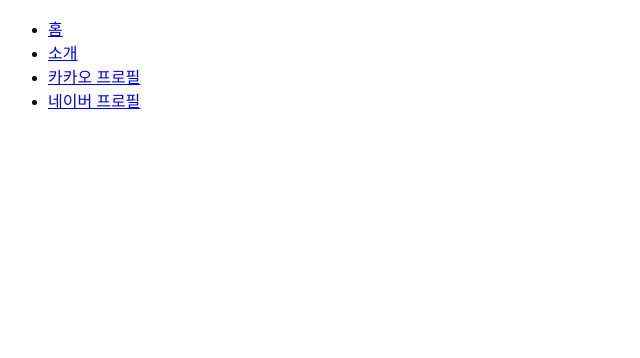
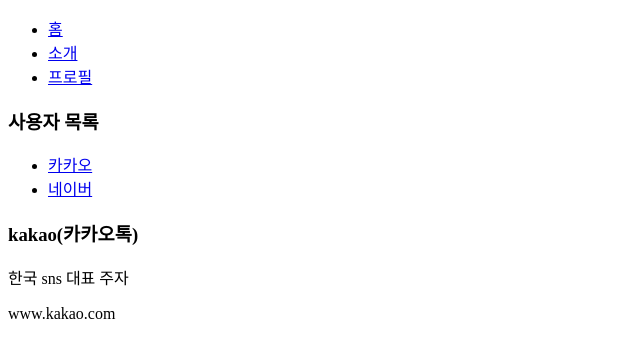
Before and after one commit to wjdgml3834/react-technique, a React (Create React App) app: page /profiles/kakao in a window 1280 px wide. Shown: the top 358 px of the page, without its empty margins (0-640 px from the left). Built offline with nearby package versions, Linux system fonts and the light colour scheme.

Commit message:
13.6.3 Switch 사용 예제

```diff
--- a/src/App.js
+++ b/src/App.js
@@ -1,7 +1,7 @@
-import { Route, Link } from "react-router-dom";
+import { Route, Link, Switch } from "react-router-dom";
 import Home from "./Home";
 import About from "./About";
-import Profile from "./Profile";
+import Profiles from "./Profiles";
 
 function App() {
   return (
@@ -14,15 +14,22 @@
           <Link to="/about">소개</Link>
         </li>
         <li>
-          <Link to="/profile/kakao">카카오 프로필</Link>
-        </li>
-        <li>
-          <Link to="/profile/naver">네이버 프로필</Link>
+          <Link to="/profiles">프로필</Link>
         </li>
       </ul>
-      <Route path="/" component={Home} exact={true} />
-      <Route path={["/about", "/info"]} component={About} />
-      <Route path="/profile/:companyName" component={Profile} />
+      <Switch>
+        <Route path="/" component={Home} exact={true} />
+        <Route path={["/about", "/info"]} component={About} />
+        <Route path="/profiles" component={Profiles} />
+        <Route
+          render={({ location }) => (
+            <div>
+              <h2>이 페이지는 존재하지 않습니다.</h2>
+              <p>{location.pathname}</p>
+            </div>
+          )}
+        />
+      </Switch>
     </div>
   );
 }
--- /dev/null
+++ b/src/Profiles.js
@@ -0,0 +1,26 @@
+import { Link, Route } from "react-router-dom";
+import Profile from "./Profile";
+
+const Profiles = () => {
+  return (
+    <div>
+      <h3>사용자 목록</h3>
+      <ul>
+        <li>
+          <Link to="/profiles/kakao">카카오</Link>
+        </li>
+        <li>
+          <Link to="/profiles/naver">네이버</Link>
+        </li>
+      </ul>
+      <Route
+        path="/profiles"
+        exact
+        render={() => <div>사용자를 선택해주세요</div>}
+      />
+      <Route path="/profiles/:companyName" component={Profile} />
+    </div>
+  );
+};
+
+export default Profiles;
```
